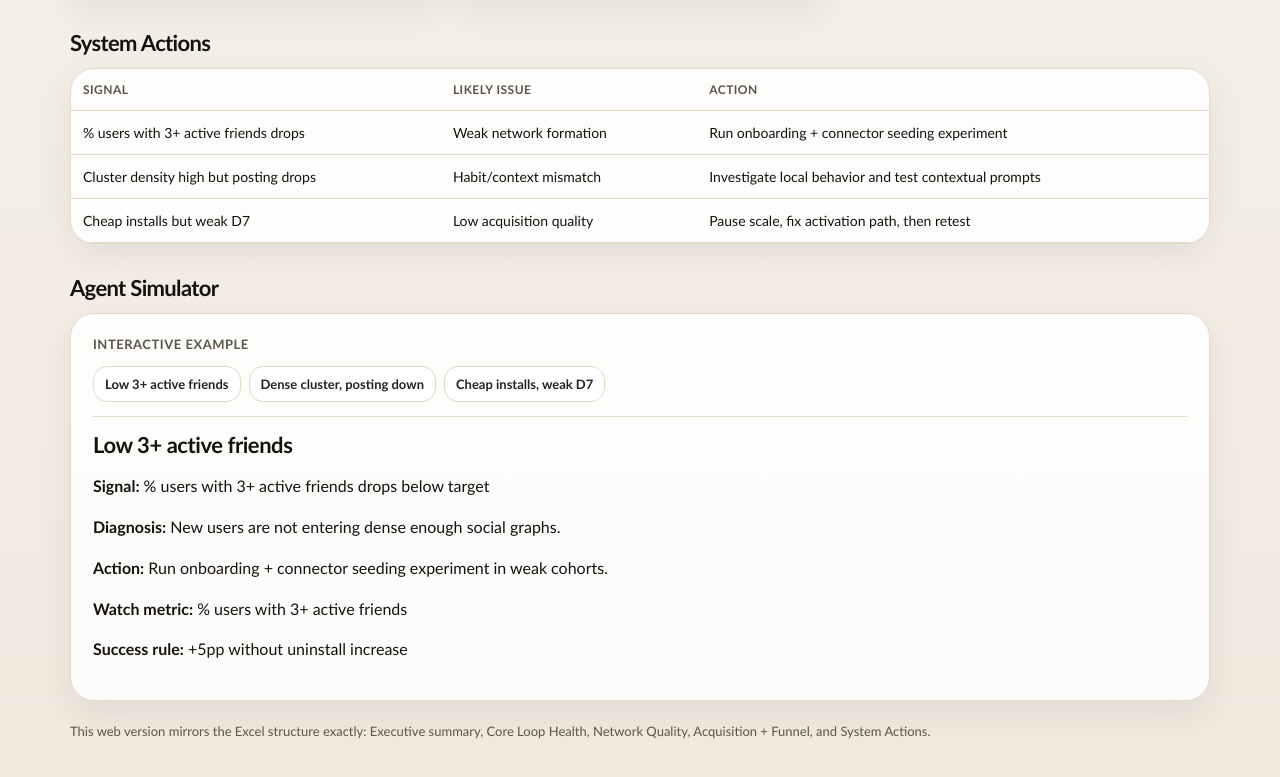
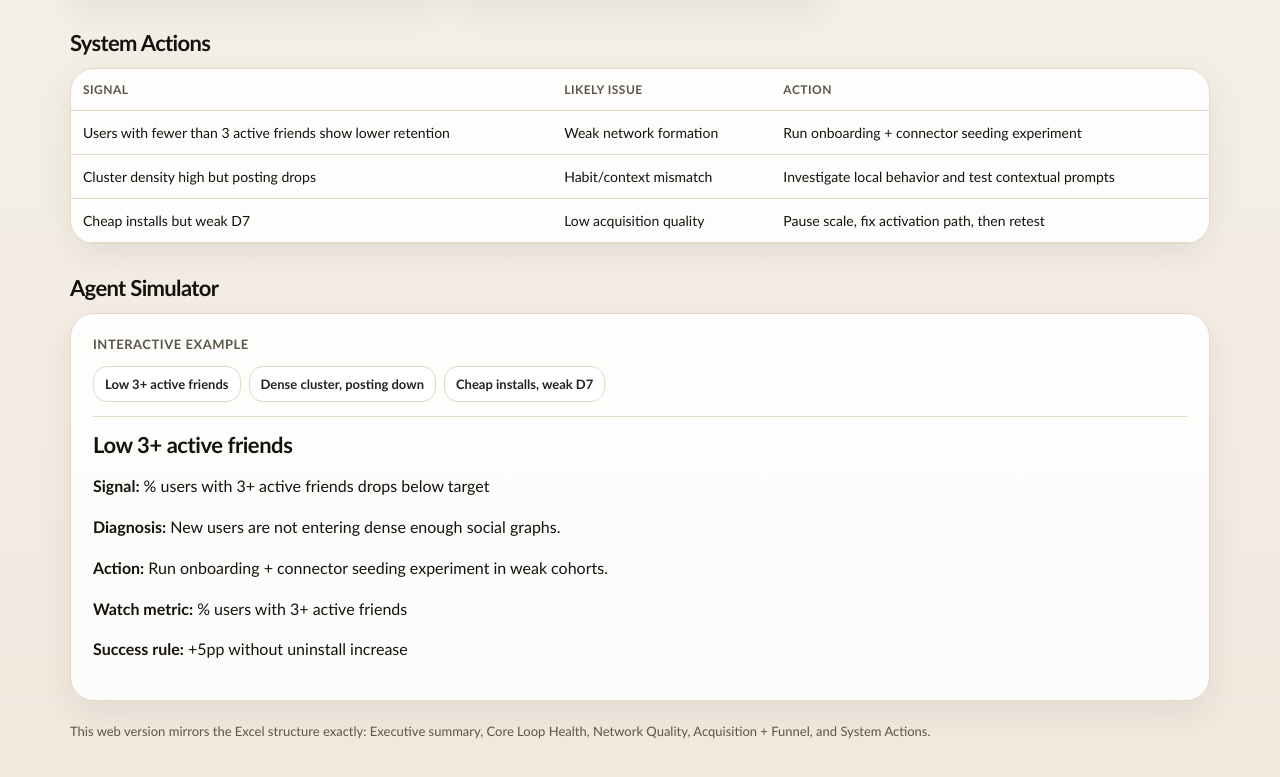
Before and after one commit to vicngmi/bereal-growth-agent-prototype, a Next.js app: page / in a window 1280 px wide. Shown: the part 1394-2171 px from the top of the page. Built offline with nearby package versions, Linux system fonts and the light colour scheme.

Commit message:
Align web copy tightly to Q3 wording

```diff
--- a/app/page.tsx
+++ b/app/page.tsx
@@ -137,7 +137,7 @@ export default function Page() {
           </thead>
           <tbody>
             <tr>
-              <td>% users with 3+ active friends drops</td>
+              <td>Users with fewer than 3 active friends show lower retention</td>
               <td>Weak network formation</td>
               <td>Run onboarding + connector seeding experiment</td>
             </tr>
```
